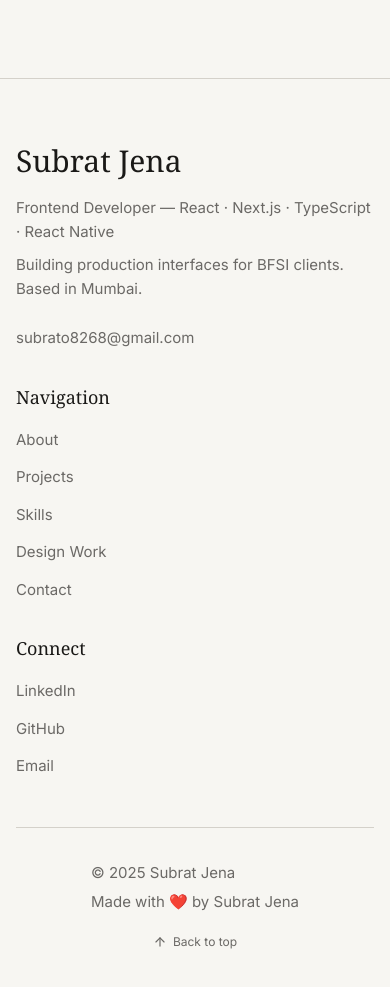
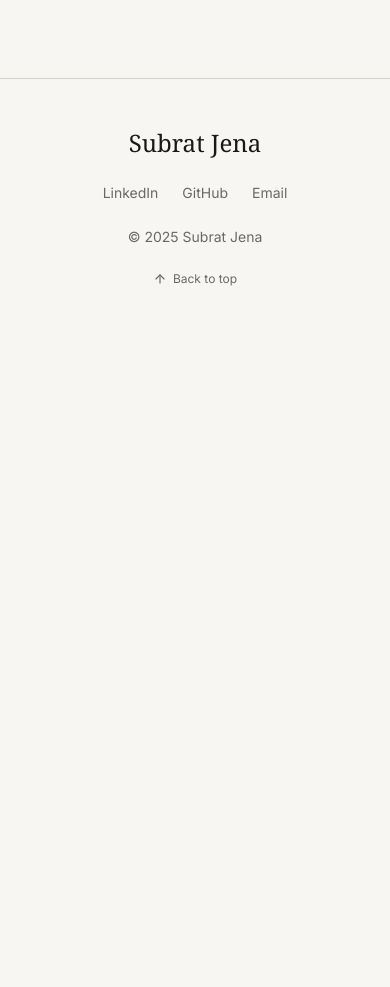
Before and after one commit to subrat8268/portfolio, a Next.js app: page / in a window 390 px wide. Shown: the part 9240-10227 px from the top of the page. After the commit the page ends 9575 px from the top, so only its background shows below. Built offline with nearby package versions, Linux system fonts and the light colour scheme; a web font is replaced by a local one.

Commit message:
fix: simplify footer - remove redundant nav columns (N-02)

```diff
--- a/components/Footer.tsx
+++ b/components/Footer.tsx
@@ -2,97 +2,45 @@ import Link from "next/link";
 
 import ScrollToTopButton from "@/components/ScrollToTopButton";
 
+const socialLinks = [
+  { name: "LinkedIn", href: "https://www.linkedin.com/in/subrat8268" },
+  { name: "GitHub", href: "https://github.com/subrat8268" },
+  { name: "Email", href: "mailto:subrato8268@gmail.com" },
+];
+
 export default function Footer() {
   const currentYear = new Date().getFullYear();
 
-  const footerLinks = {
-    navigation: [
-      { name: "About", href: "#about" },
-      { name: "Projects", href: "#projects" },
-      { name: "Skills", href: "#skills" },
-      { name: "Design Work", href: "/design" },
-      { name: "Contact", href: "#contact" },
-    ],
-    social: [
-      {
-        name: "LinkedIn",
-        href: "https://www.linkedin.com/in/subrat8268",
-      },
-      { name: "GitHub", href: "https://github.com/subrat8268" },
-      { name: "Email", href: "mailto:subrato8268@gmail.com" },
-    ],
-  };
-
   return (
     <footer className="bg-[var(--color-bg)] text-[var(--color-text)] border-t border-[var(--color-border)]">
-      <div className="mx-auto max-w-6xl px-4 py-16">
-        <div className="grid gap-8 md:grid-cols-2 lg:grid-cols-4">
-          <div className="lg:col-span-2">
+      <div className="mx-auto max-w-6xl px-4 py-12">
+        <div className="flex flex-col items-center gap-6">
           <Link
             href="/"
-              className="text-3xl [font-family:var(--font-display)] text-[var(--color-text)]"
+            className="text-2xl [font-family:var(--font-display)] text-[var(--color-text)]"
           >
             Subrat Jena
           </Link>
-            <p className="mt-4 max-w-md leading-relaxed text-[var(--color-text-muted)]">
-              Frontend Developer — React · Next.js · TypeScript · React Native
-            </p>
-            <p className="mt-2 max-w-md leading-relaxed text-[var(--color-text-muted)]">
-              Building production interfaces for BFSI clients. Based in Mumbai.
-            </p>
-            <div className="mt-6">
+
+          <div className="flex flex-wrap items-center justify-center gap-6">
+            {socialLinks.map((link) => (
               <Link
-                href="mailto:subrato8268@gmail.com"
-                className="text-[var(--color-text-muted)] transition-colors duration-200 hover:text-[var(--color-text)]"
-              >
-                subrato8268@gmail.com
-              </Link>
-            </div>
-          </div>
-
-          <div>
-            <h3 className="mb-4 text-lg [font-family:var(--font-display)]">Navigation</h3>
-            <ul className="space-y-3">
-              {footerLinks.navigation.map((link) => (
-                <li key={link.name}>
-                  <Link
+                key={link.name}
                 href={link.href}
-                    className="text-[var(--color-text-muted)] transition-colors duration-200 hover:text-[var(--color-text)]"
+                target="_blank"
+                rel="noopener noreferrer"
+                className="text-sm text-[var(--color-text-muted)] transition-colors duration-200 hover:text-[var(--color-text)]"
               >
                 {link.name}
               </Link>
-                </li>
             ))}
-            </ul>
           </div>
 
-          <div>
-            <h3 className="mb-4 text-lg [font-family:var(--font-display)]">Connect</h3>
-            <ul className="space-y-3">
-              {footerLinks.social.map((link) => (
-                <li key={link.name}>
-                  <Link
-                    href={link.href}
-                    target="_blank"
-                    rel="noopener noreferrer"
-                    className="text-[var(--color-text-muted)] transition-colors duration-200 hover:text-[var(--color-text)]"
-                  >
-                    {link.name}
-                  </Link>
-                </li>
-              ))}
-            </ul>
-          </div>
-        </div>
+          <p className="text-sm text-[var(--color-text-muted)]">
+            &copy; {currentYear} Subrat Jena
+          </p>
 
-        <div className="mt-12 flex flex-col items-center justify-between border-t border-[var(--color-border)] pt-8 md:flex-row">
-          <div className="text-[var(--color-text-muted)]">
-            <p>&copy; {currentYear} Subrat Jena</p>
-            <p className="mt-1">Made with ❤️ by Subrat Jena</p>
-          </div>
-          <div className="mt-4 md:mt-0">
           <ScrollToTopButton />
-          </div>
         </div>
       </div>
     </footer>
```
Lines whose indentation alone changed are shown as unchanged.
